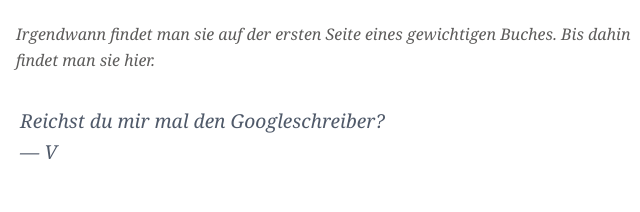
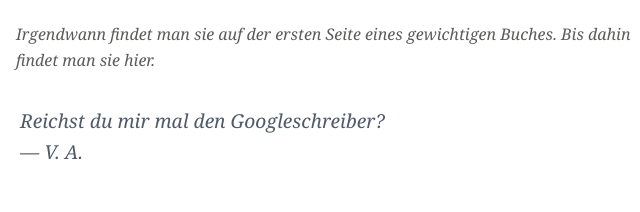
Before and after one commit to jasperanders/jasperanders.xyz, a Gatsby site: page /2021/05/ in a window 1280 px wide. Shown: the part 4299-4511 px from the top of the page, 308-948 px from the left. Built offline with nearby package versions, Linux system fonts and the light colour scheme; Gatsby itself is replaced by a stand-in of ours; some packages are replaced by stand-ins of ours; a web font is replaced by a local one.

Commit message:
added v-a

```diff
--- a/content/blog/2021/05/index.md
+++ b/content/blog/2021/05/index.md
@@ -43,7 +43,7 @@
 _Irgendwann findet man sie auf der ersten Seite eines gewichtigen Buches. Bis dahin findet man sie hier._
 
 > Reichst du mir mal den Googleschreiber?
-> — V
+> — V. A.
 
 ## Ein GIF für alle Fälle
 
```
